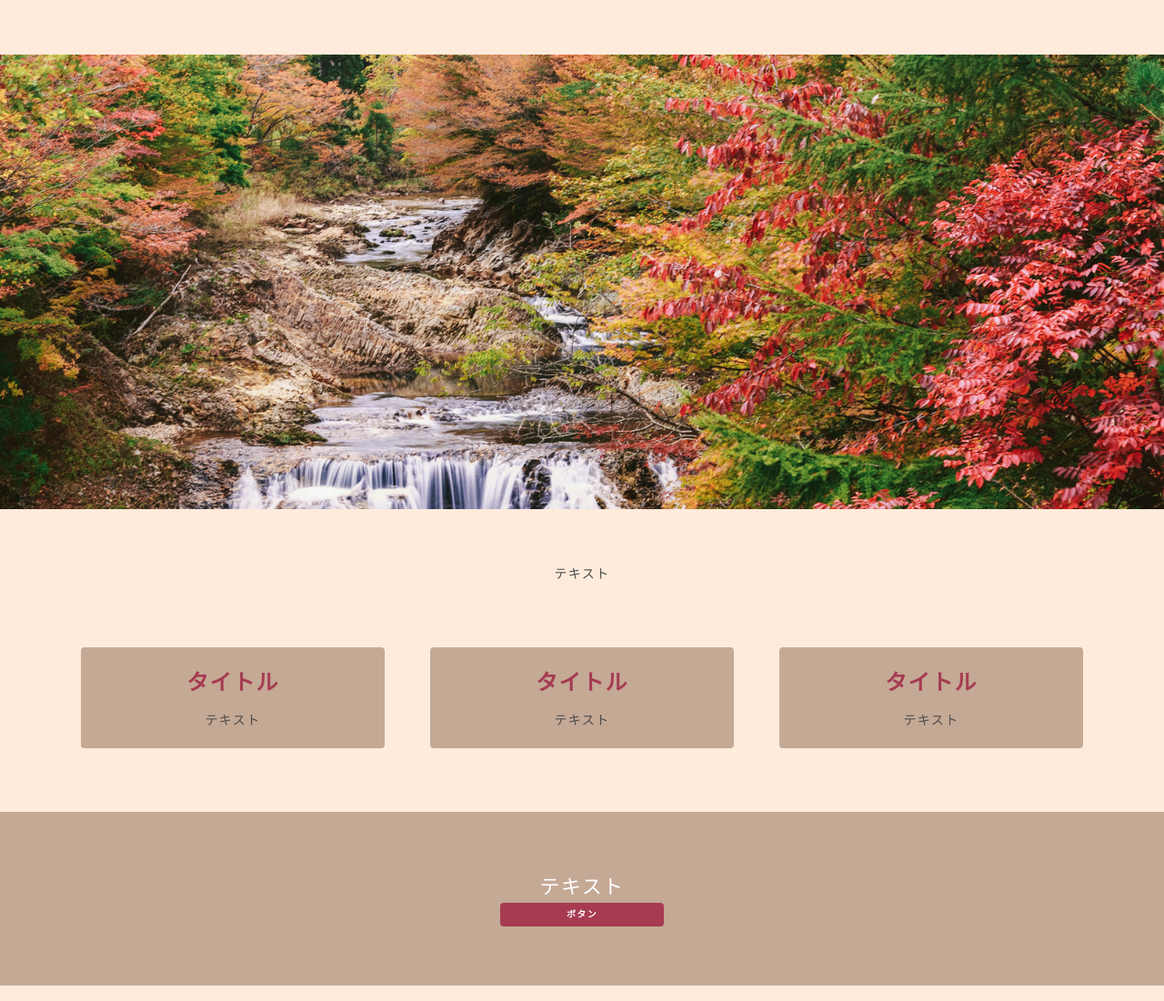
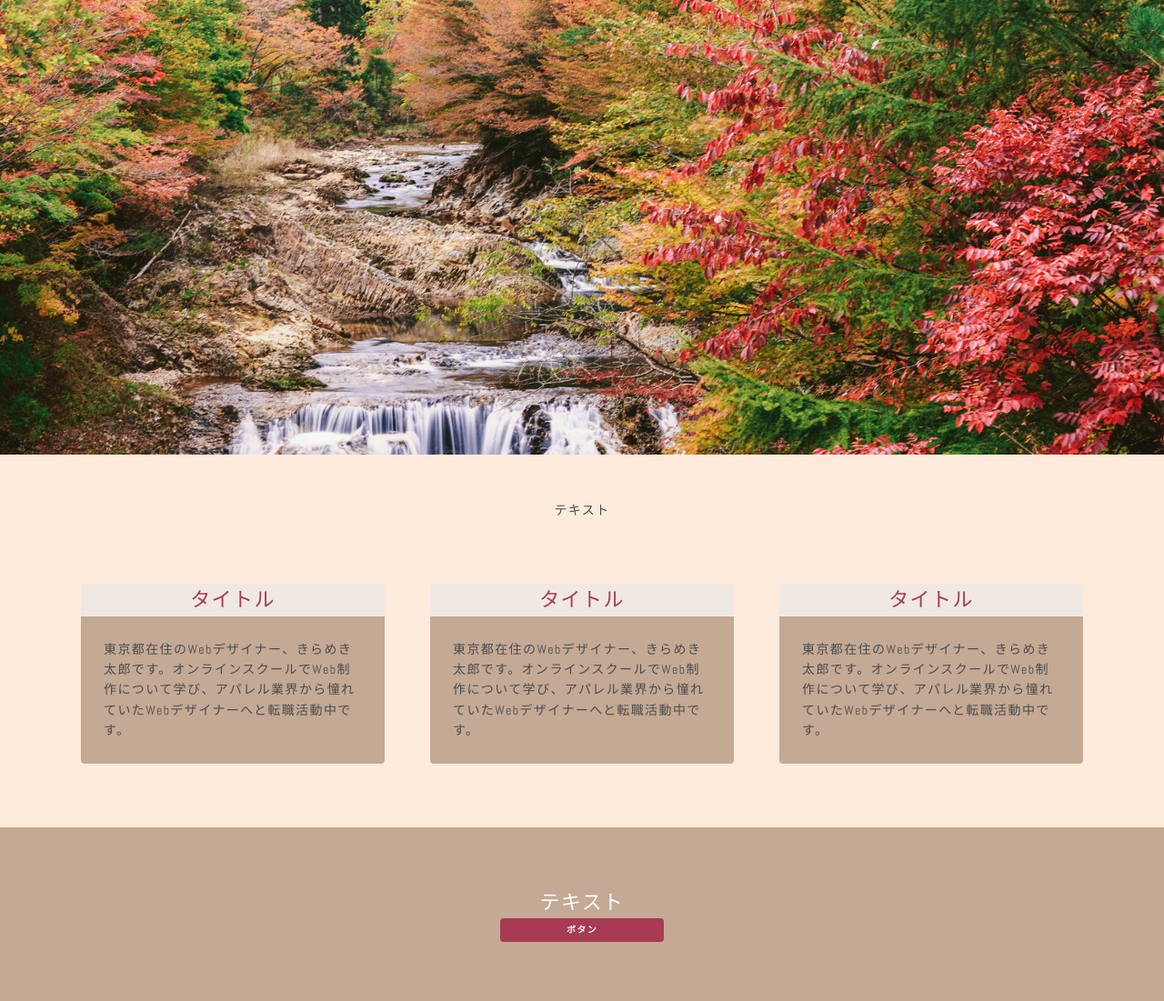
Before and after one commit to marin-sasakawa/responsive-site, a plain HTML site: page index.html in a window 1280 px wide. Shown: the whole page at 91% size. Drawn offline with nearby package versions, Linux system fonts and the light colour scheme.

Commit message:
second commit

```diff
--- a/css/style.scss
+++ b/css/style.scss
@@ -90,7 +90,7 @@ header {
   background-image: url("../images/img_pic.jpg");
   height: 500px;
   width: 100%;
-  margin: 60px 0px;
+  margin: 0px 0px 50px;
   background-size: cover;
   background-position: center center;
 }
@@ -117,9 +117,16 @@ section {
     text-align: center;
     @extend .uppercase;
   }
+    .box p{
+    padding:25px;
+    }
+    .container h2{
+    width:100%;
+    color: $keyColor;
+    background-color: #F0E9E3;
+    }
   .text {
     @extend .abel;
-    text-align: center;
     @extend .block-center;
   }
 }
@@ -134,7 +141,6 @@ section {
   .box {
     @include flex(1);
     margin: 10px 25px;
-    padding: 20px;
     background-color: $subColor;
     @include border-radius(4px);
     @include box-sizing(border-box);
--- a/index.html
+++ b/index.html
@@ -19,18 +19,18 @@
         <div class="container">
 
           <div class="box">
-                  <h3 class="text">タイトル</h3>
-                  <p class="text">テキスト</p>
+            <h2>タイトル</h2>
+            <p class="text">東京都在住のWebデザイナー、きらめき太郎です。オンラインスクールでWeb制作について学び、アパレル業界から憧れていたWebデザイナーへと転職活動中です。</p>
           </div>
 
           <div class="box">
-                  <h3 class="text">タイトル</h3>
-                  <p class="text">テキスト</p>
+            <h2>タイトル</h2>
+            <p class="text">東京都在住のWebデザイナー、きらめき太郎です。オンラインスクールでWeb制作について学び、アパレル業界から憧れていたWebデザイナーへと転職活動中です。</p>
           </div>
 
           <div class="box">
-                  <h3 class="text">タイトル</h3>
-                  <p class="text">テキスト</p>
+            <h2>タイトル</h2>
+            <p class="text">東京都在住のWebデザイナー、きらめき太郎です。オンラインスクールでWeb制作について学び、アパレル業界から憧れていたWebデザイナーへと転職活動中です。</p>
           </div>
 
         </div>
```
Also changed, not shown: css/style.css, 1 other file.
